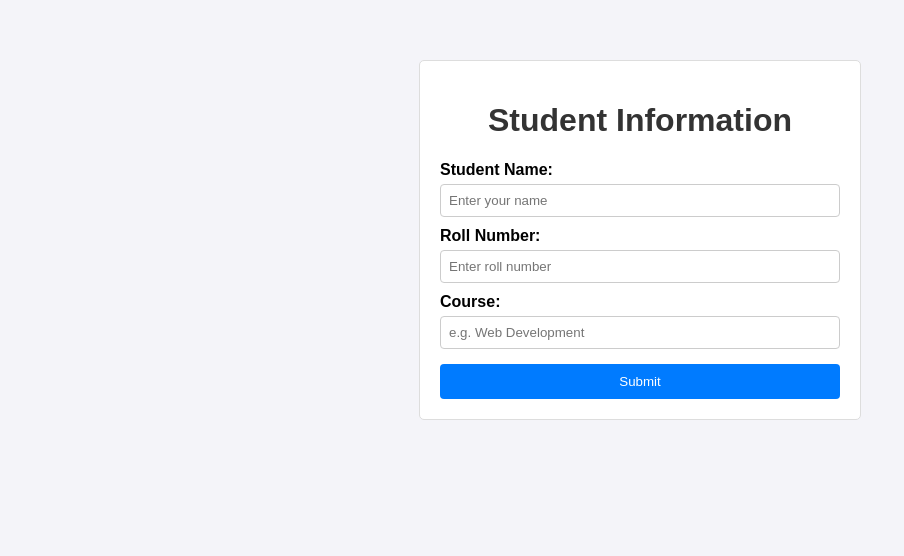
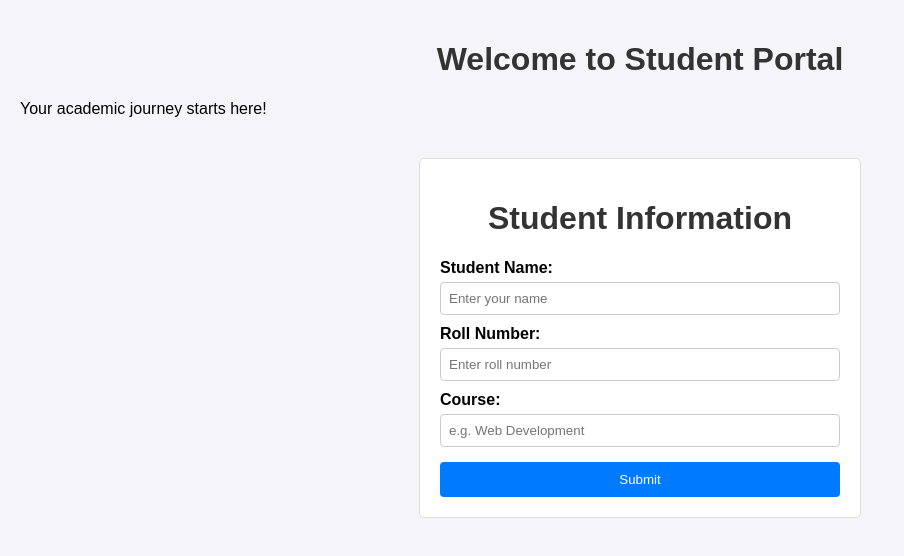
Before and after one commit to m-rehan09/student-portal, a plain HTML site: page index.html in a window 1280 px wide. Shown: the whole page, without its empty margins (0-904 px from the left). Drawn offline with Linux system fonts and the light colour scheme.

Commit message:
Add welcome banner

```diff
--- a/index.html
+++ b/index.html
@@ -7,7 +7,10 @@
     <link rel="stylesheet" href="style.css">
 </head>
 <body>
-
+    <header class="welcome-banner">
+<h1>Welcome to Student Portal</h1>
+<p>Your academic journey starts here!</p>
+</header>
     <div class="container">
         <h1>Student Information</h1>
 
```
Also changed, not shown: style.css (line endings or trailing spaces), 1 other file.
